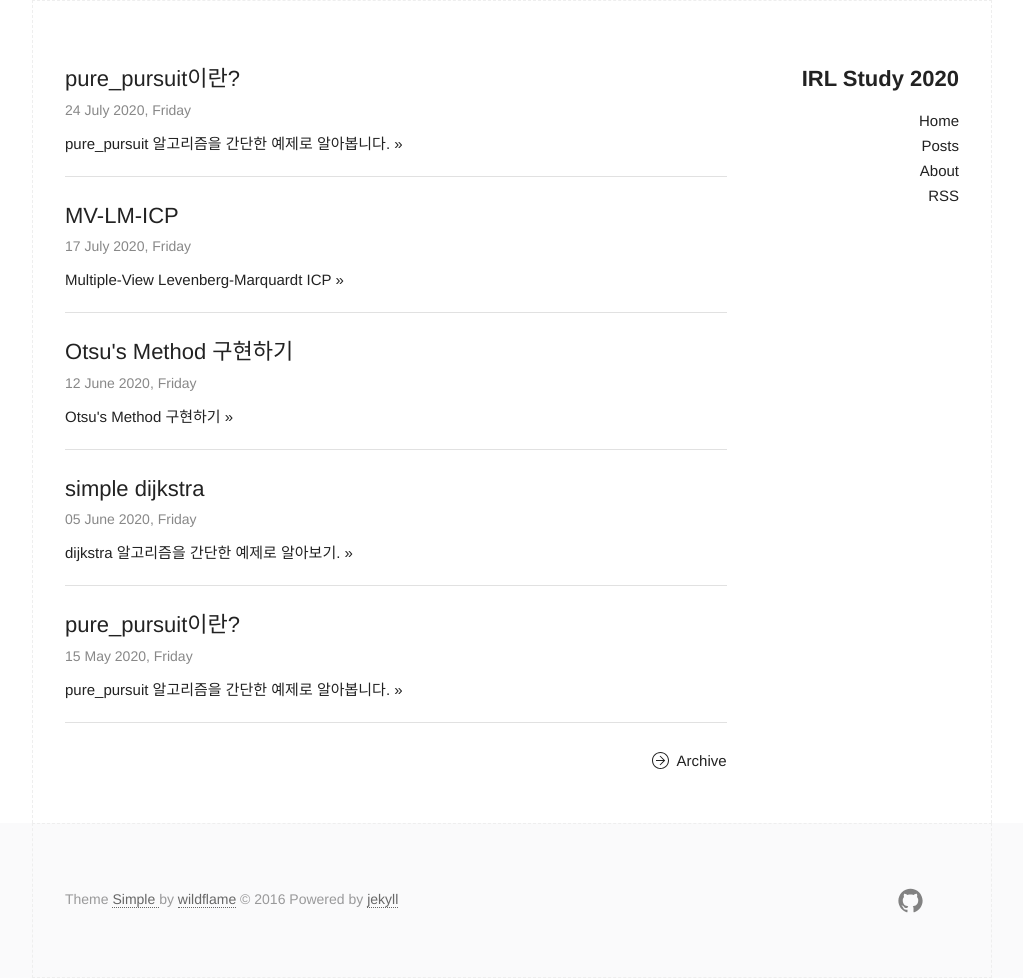
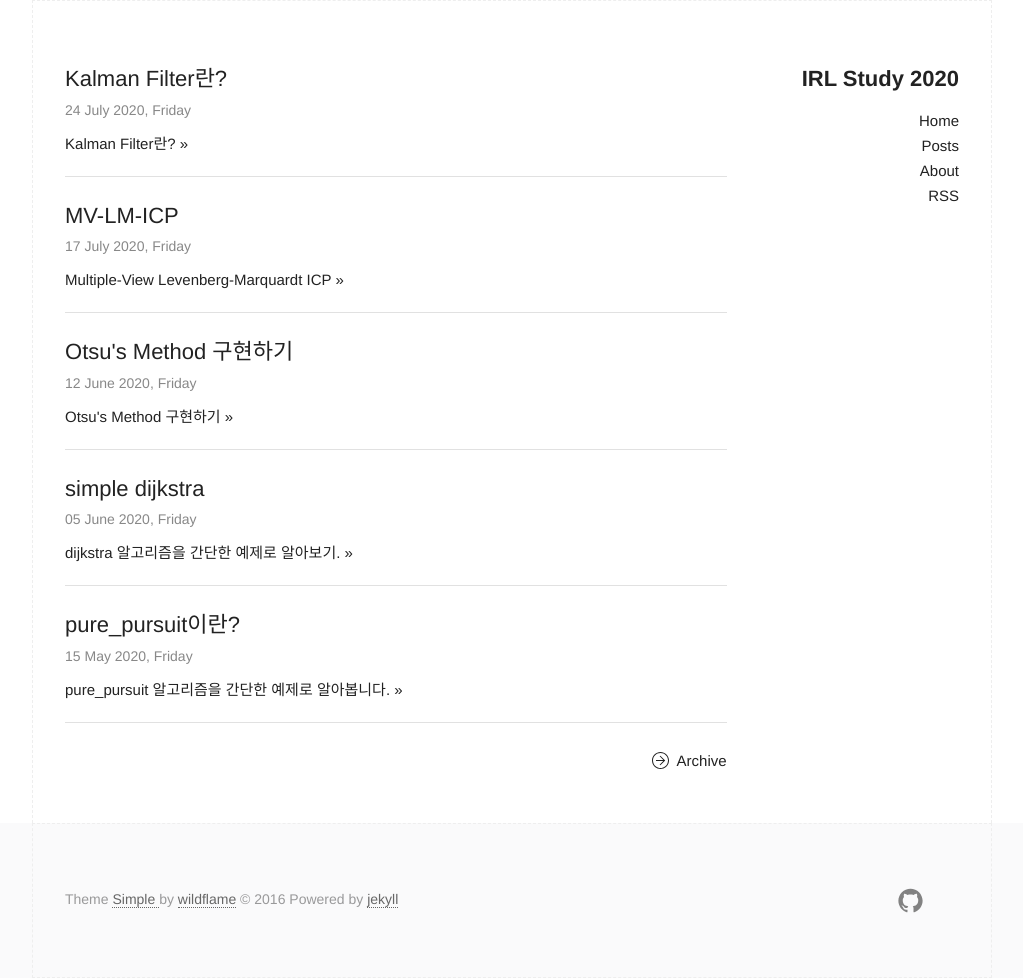
Before and after one commit to seungchan-mok/irl-study-2020, a Jekyll site: the page built from index.html, in a window 1280 px wide. Shown: the whole page, without its empty margins (128-1151 px from the left). Built offline with Jekyll 4.4.1, drawn with Linux system fonts in a browser that asks for light colours.

Commit message:
renamed title

```diff
--- a/_posts/2020-07-24-Kalman_Filter.md
+++ b/_posts/2020-07-24-Kalman_Filter.md
@@ -1,8 +1,8 @@
 ---
 layout: post
-title:  pure_pursuit이란?
+title:  Kalman Filter란?
 category: algorithm
-description: pure_pursuit 알고리즘을 간단한 예제로 알아봅니다.
+description: Kalman Filter란?
 ---
 
 https://www.notion.so/Kalman-Filter-a55ab3a6c46b4d56a95a434694293a8e
```
